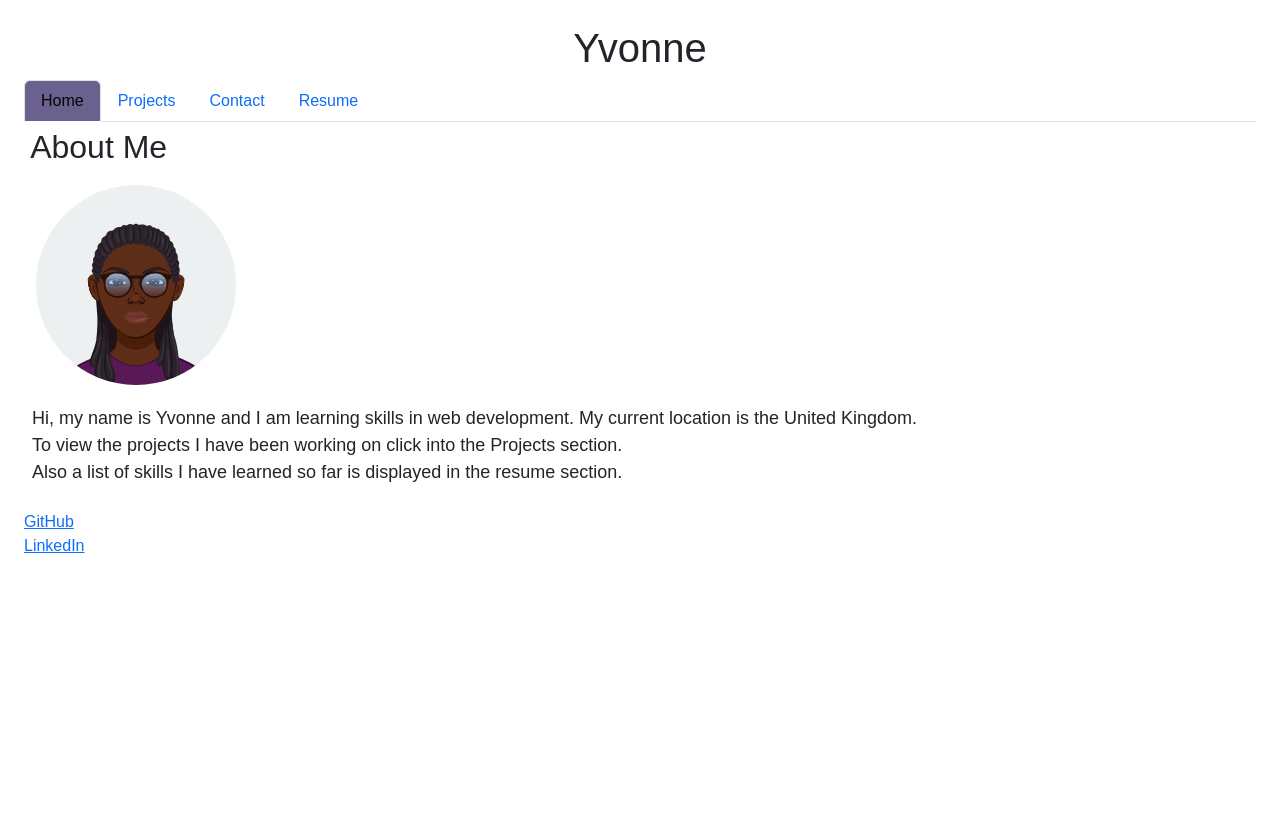
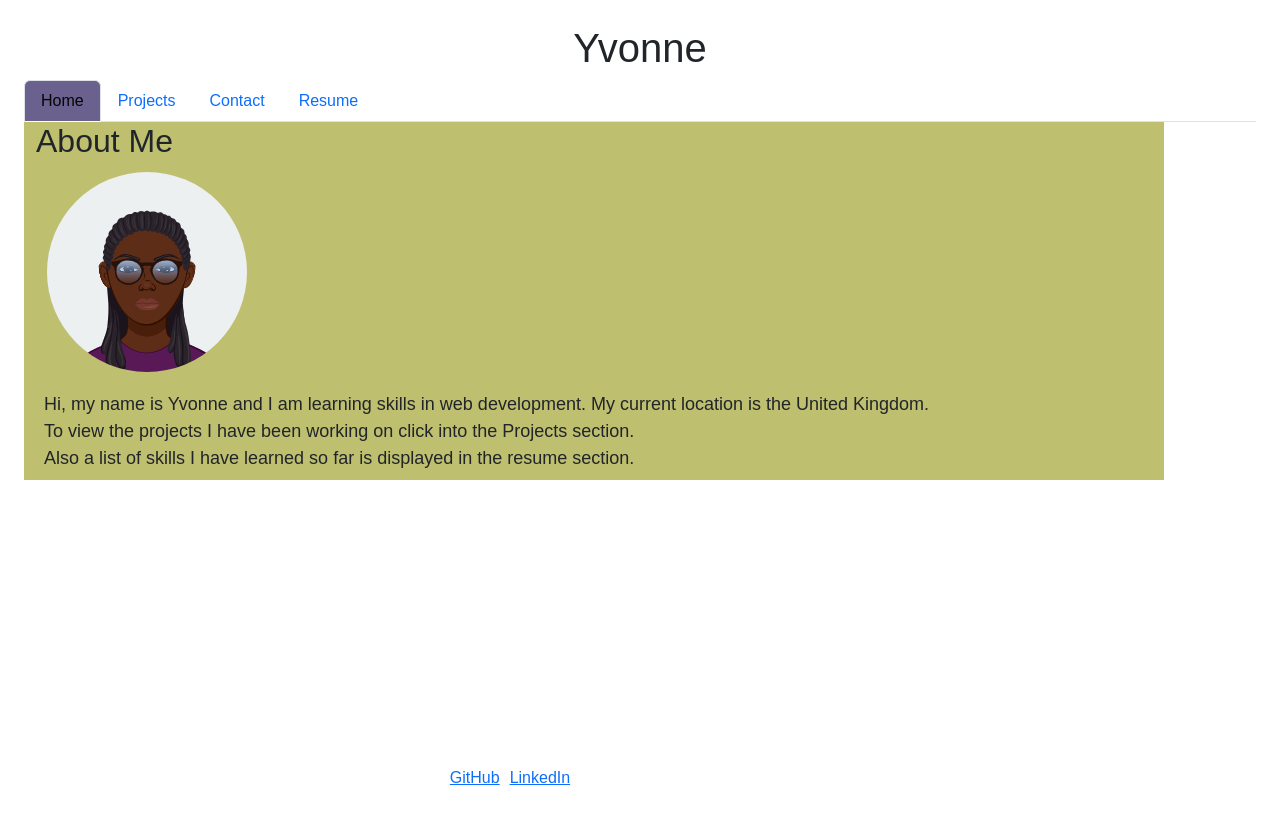
Before and after one commit to SalmY001/Projects, a React (Create React App) app in the folder application/: page / in a window 1280 px wide. Before the commit the page ends 800 px from the top, so only its background shows below. Built offline with nearby package versions, Linux system fonts and the light colour scheme.

Commit message:
update css

```diff
--- a/application/public/index.html
+++ b/application/public/index.html
@@ -40,4 +40,5 @@
       To create a production bundle, use `npm run build` or `yarn build`.
     -->
   </body>
+  <footer></footer>
 </html>
--- a/application/src/components/App.css
+++ b/application/src/components/App.css
@@ -1,6 +1,7 @@
 .App {
   text-align: left;
   margin: 1.5rem;
+  margin-bottom: 100px;
   font-family: sans-serif;
 }
 
@@ -58,26 +59,62 @@ h1 {
   text-align: center;
 }
 
-h2 {
+/* h2 {
   padding: 0.5%;
-}
+} */
 
 p {
   font-size: large;
   padding: 0.5rem;
 }
 
-#Footer {
-  margin-top: 1rem;
-  padding: 1rem;
-  background-color: rgb(235, 195, 64);
-  position: absolute;
+.FooterLinks {
+  /* margin-top: 50px !important; */
+  margin-left: 10px;
+  /* margin-right: 10px; */
+  padding: 10px;
+/* background-color: rgb(235, 195, 64); */
+  position: fixed;
   bottom: 0;
-  left: 0;
-  width: 100%;
+  left: 20px;
+  width:75%;
+  /* background-color:rgb(191, 191, 112); */
 }
 
 .col {
   padding: 0.5rem;
   color: black;
 }
+
+.container, .Projects {
+  background-color:rgb(191, 191, 112);
+  width: 100%;
+  /* margin-bottom: 50px; */
+}
+
+.about {
+  margin: 0 !important;
+}
+
+.contact {
+  padding-bottom: 20px;
+  margin-bottom: 200px;
+}
+
+.project__img {
+  display: flex;
+  flex-direction: row;
+  flex-wrap: wrap;
+  column-gap: 5%;
+  justify-content: space-around;
+  align-items: center;
+  text-align: center;
+
+}
+
+.footer-menu {
+  display: flex;
+  column-gap: 10px;
+  justify-content: center;
+
+}
--- a/application/src/components/index.css
+++ b/application/src/components/index.css
@@ -5,6 +5,8 @@ body {
     sans-serif;
   -webkit-font-smoothing: antialiased;
   -moz-osx-font-smoothing: grayscale;
+  background-color:rgb(191, 191, 112);
+  height:100vh !important;
 }
 
 code {
--- a/application/src/components/pages/Contact.js
+++ b/application/src/components/pages/Contact.js
@@ -3,7 +3,7 @@ import React from 'react';
 
 export default function Contact() {
   return (
-  <div className="container">
+  <div className="container about contact" style={{marginBottom:"100px"}}>
   <h2>Contact</h2>
   <form target="_blank" action="" method="">
     <div className="form-group">
--- a/application/src/components/pages/Home.js
+++ b/application/src/components/pages/Home.js
@@ -2,7 +2,7 @@ import React from 'react';
 
 export default function Home() {
   return (
-    <div>
+    <div className="container about">
       <h2>About Me</h2>
       <img src={require('../Avatar.png')} alt="avatar"
       />
--- a/application/src/components/pages/Project.js
+++ b/application/src/components/pages/Project.js
@@ -4,7 +4,7 @@ import { projects } from "../ProjectsData";
 
 export default function Project() {
   return (
-    <section id="Projects">
+    <section className="Projects about">
       <div>
         <h2>Projects Page</h2>
         <h3 align="center">
--- a/application/src/components/pages/Resume.js
+++ b/application/src/components/pages/Resume.js
@@ -17,7 +17,7 @@ export default function Resume() {
 
   return (
     //<section id="Resume">//
-       <div>
+       <div className="container about">
         <h2>Resume</h2>
         <p>
           My resume can be downloaded here: <a
```
